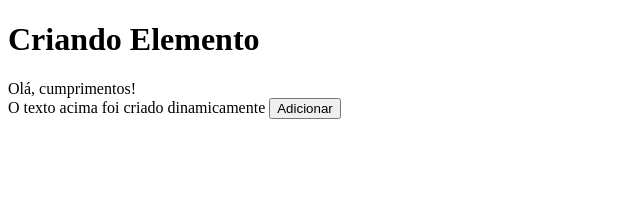
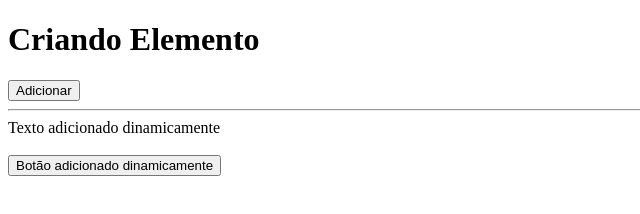
Before and after one commit to cleberemail/javascript, a plain HTML site: page curso_3/aula_3.html in a window 1280 px wide. Both pictures are taken after a click on the button "Adicionar". Shown: the whole page, without its empty margins (0-640 px from the left). Drawn offline with Linux system fonts and the light colour scheme.

Commit message:
criando elemento com javascript

```diff
--- a/curso_3/aula_3.html
+++ b/curso_3/aula_3.html
@@ -9,21 +9,39 @@
     <h1>Criando Elemento</h1>
 
     <div id="div1">
-        O texto acima foi criado dinamicamente
         <button onclick="criaElemento()">Adicionar</button>
     </div>
 
     <script>
 
         function criaElemento () {
-            // cria um novo elemento div
-            // e dá à ele conteúdo
+
+            // cria objeto da div que será inserido o novo elemento
+            var divAtual = document.getElementById("div1");
+
+            var hr = document.createElement("hr");
+            divAtual.appendChild(hr);
+
+            // cria um novo elemento do tipo div
             var divNova = document.createElement("div");
-            var conteudoNovo = document.createTextNode("Olá, cumprimentos!");
-            divNova.appendChild(conteudoNovo); //adiciona o nó de texto à nova div criada
-            // adiciona o novo elemento criado e seu conteúdo ao DOM
-            var divAtual = document.getElementById("div1");
-            document.body.insertBefore(divNova, divAtual);
+            // adiciona ao novo elemento um conteudo
+            var conteudoNovo = document.createTextNode("Texto adicionado dinamicamente");
+            // adiciona o nó de texto à nova div criada
+            divNova.appendChild(conteudoNovo);
+            // adiciona os novos elementos criados e seus conteúdos ao DOM
+            divAtual.appendChild(divNova);
+
+            var br = document.createElement("br");
+            divAtual.appendChild(br);
+
+            // cria um novo elemento do tipo button
+            var botaoNovo = document.createElement("button");
+            // adiciona ao novo elemento um conteudo
+            var textoBotaoNovo = document.createTextNode("Botão adicionado dinamicamente");
+            // adiciona o nó de texto à nova div criada
+            botaoNovo.appendChild(textoBotaoNovo);
+            // adiciona os novos elementos criados e seus conteúdos ao DOM
+            divAtual.appendChild(botaoNovo);
         }
 
     </script>
```
